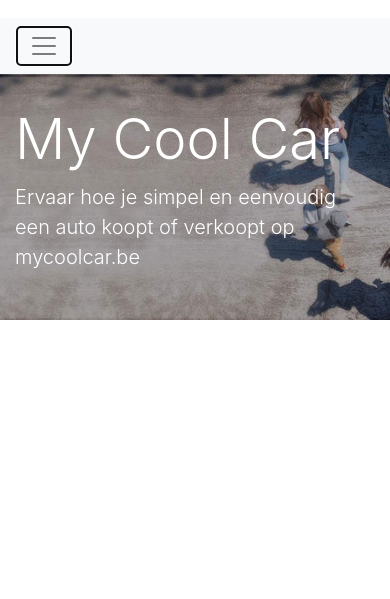
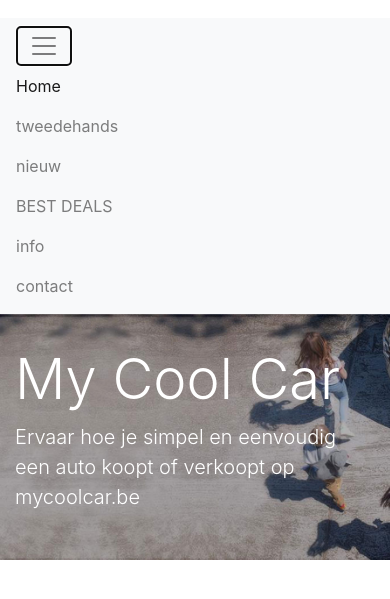
Before and after one commit to blueblot/mycoolcar, a plain HTML site: page index.html in a window 390 px wide. Both pictures are taken after a click on the button "Toggle navigation". Shown: the part 81-680 px from the top of the page. Drawn offline with nearby package versions, Linux system fonts and the light colour scheme.

Commit message:
issue with dropdown toggler

```diff
--- a/css/style.css
+++ b/css/style.css
@@ -33,6 +33,7 @@
 	transform: translateY(0%);
 }
 
+
 @media only screen and (min-width : 576px){
 }
 
--- a/index.html
+++ b/index.html
@@ -16,6 +16,7 @@
         <img src="../graphics/logo.png" class="img-fluid" />
     </div>
 </div>
+
 
 <div class="menu-top">
 	<nav class="navbar navbar-expand-sm navbar-light bg-light">
@@ -61,7 +62,6 @@
 </div>
 
 <script src="https://code.jquery.com/jquery-3.2.1.slim.min.js" integrity="sha384-KJ3o2DKtIkvYIK3UENzmM7KCkRr/rE9/Qpg6aAZGJwFDMVNA/GpGFF93hXpG5KkN" crossorigin="anonymous"></script>
-<script src="//ajax.googleapis.com/ajax/libs/jquery/2.1.1/jquery.min.js"></script>
 <script src="https://cdnjs.cloudflare.com/ajax/libs/popper.js/1.12.9/umd/popper.min.js" integrity="sha384-ApNbgh9B+Y1QKtv3Rn7W3mgPxhU9K/ScQsAP7hUibX39j7fakFPskvXusvfa0b4Q" crossorigin="anonymous"></script>
 <script src="https://maxcdn.bootstrapcdn.com/bootstrap/4.0.0/js/bootstrap.min.js" integrity="sha384-JZR6Spejh4U02d8jOt6vLEHfe/JQGiRRSQQxSfFWpi1MquVdAyjUar5+76PVCmYl" crossorigin="anonymous"></script>
 <script type="text/javascript" src="js/headhesive.js"></script>
@@ -83,7 +83,12 @@
 		}
 	};
 	var banner = new Headhesive('.menu-top', options);
+	$('.navbar-toggler').on('click', function () {
+    $('.collapse').collapse('toggle');
+});
 </script>
+
+
 
 </body>
 </html>
```
Also changed, not shown: content/tweedehands-details.html (+4 -0 lines), content/tweedehands.html (+3 -0 lines).
